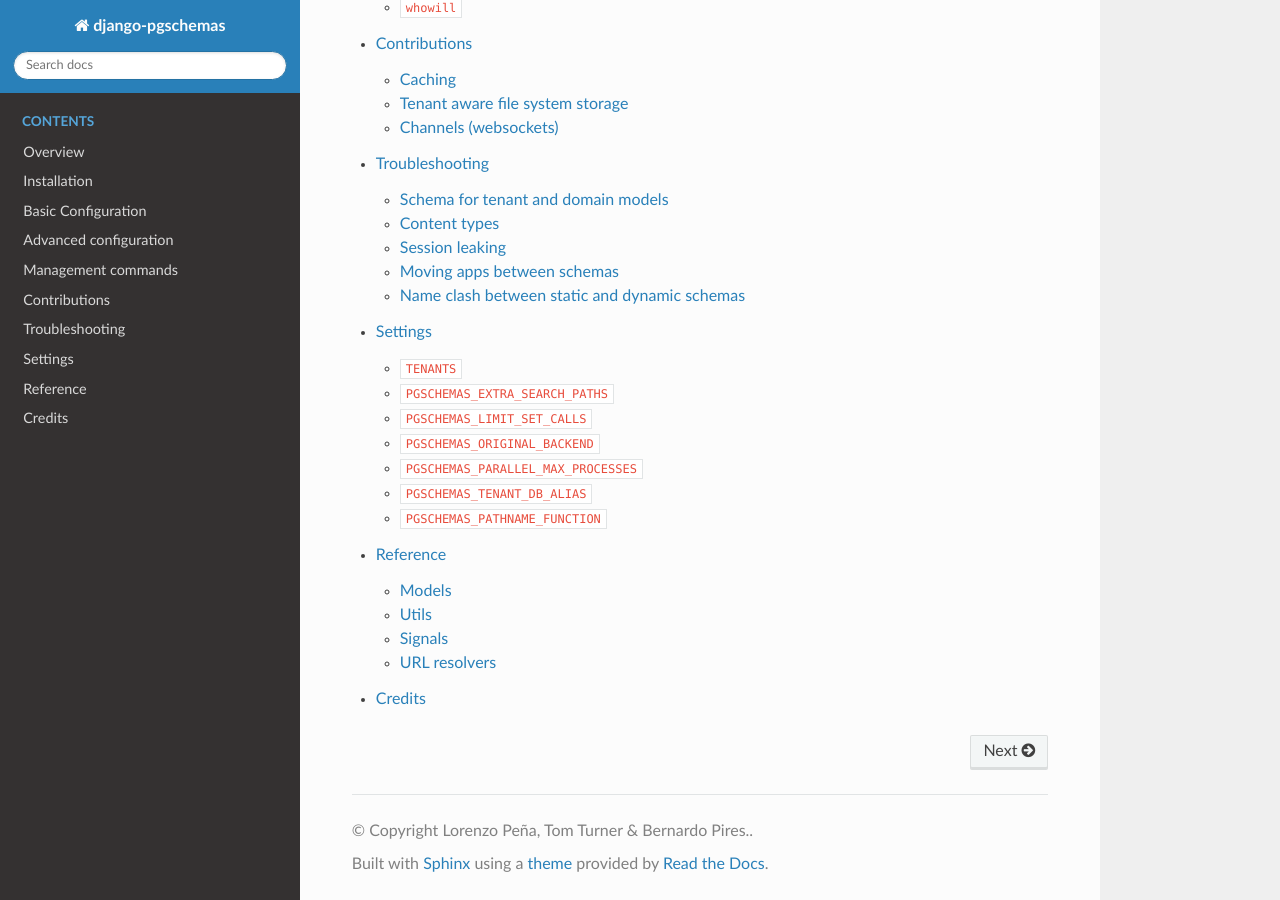
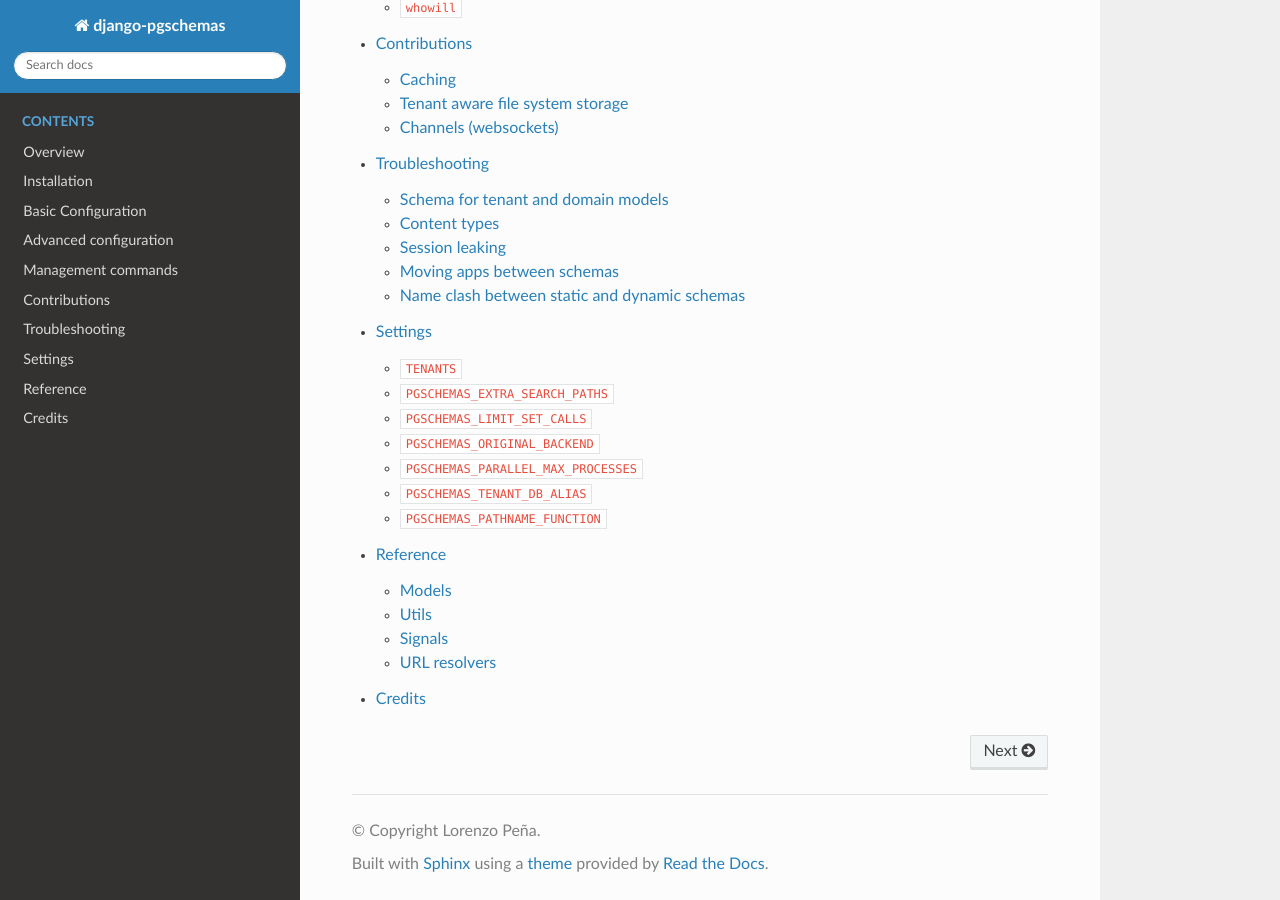
Before and after one commit to lorinkoz/django-pgschemas, a Sphinx documentation site: the page built from docs/index.rst, in a window 1280 px wide and 900 px high, scrolled down 851 px. Built offline with Sphinx 7.4.7 and the Read the Docs theme 2.0.0, drawn with Linux system fonts in a browser that asks for light colours.

Commit message:
Copyright update

```diff
--- a/docs/conf.py
+++ b/docs/conf.py
@@ -16,7 +16,7 @@ os.environ.setdefault("DJANGO_SETTINGS_MODULE", "sandbox.settings")
 django.setup()
 
 project = "django-pgschemas"
-copyright = "Lorenzo Peña, Tom Turner & Bernardo Pires."
+copyright = "Lorenzo Peña"
 author = "Lorenzo Peña"
 
 # -- General configuration ---------------------------------------------------
```
